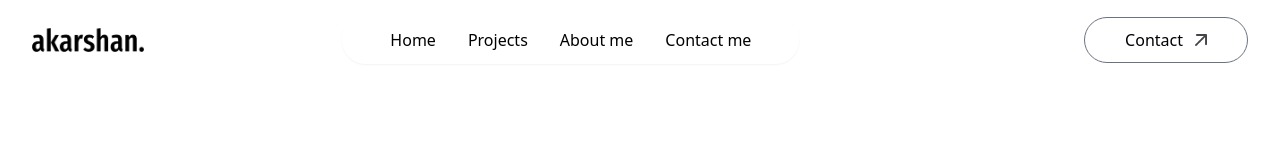
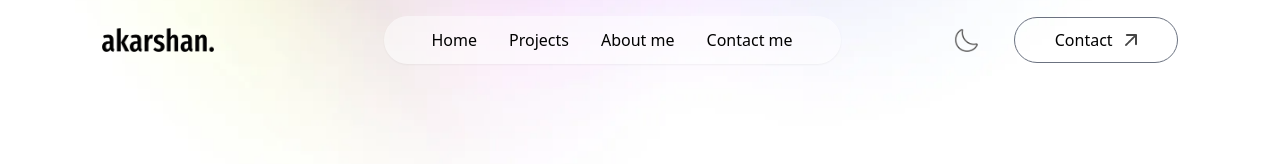
Before and after one commit to AkarshanGhosh/Portfolio_website, a plain HTML site: page index.html in a window 1280 px wide. Drawn offline with nearby package versions, Linux system fonts and the light colour scheme.

Commit message:
Update index.html

```diff
--- a/index.html
+++ b/index.html
@@ -8,7 +8,12 @@
     <script src="tailwind.config.js"></script>
 </head>
 <body>
-    <nav class="w-full fixed px-5 lg:px-8  py-4 flex items-center
+
+
+    <div class="fixed top-0 w-11/12 -z-10 translate-y-[-80%]">
+        <img src="images/header-bg-color.png" alt="" class="w-full">
+    </div>
+    <nav class="w-full fixed px-5 lg:px-8 xl:px-[8%]  py-4 flex items-center
     justfy-between z-50">
         <img src="images/logo1.png" alt="logo"
         class="w-28 cursor-pointer mr-14">
@@ -19,12 +24,24 @@
             <li><a href="#about">About me</a></li>
             <li><a href="#contact">Contact me</a></li>
         </ul>
+        <div class="flex items-center gap-9">
+            <button ><img src="images/moon_icon.png" alt=""
+                class="w-6"></button>
+
             <a href="#contact"
             class="hidden lg:flex items-center gap-3 px-10 py-2.5 border border-gray-500
             rounded-full ml-auto">
             Contact
                 <img src="images/arrow-icon.png" alt=""
                 class="w-3"></a>
+
+
+
+
+
+
+        </div>
+
     </nav>
 
 </body>
```
Lines whose indentation alone changed are shown as unchanged.
